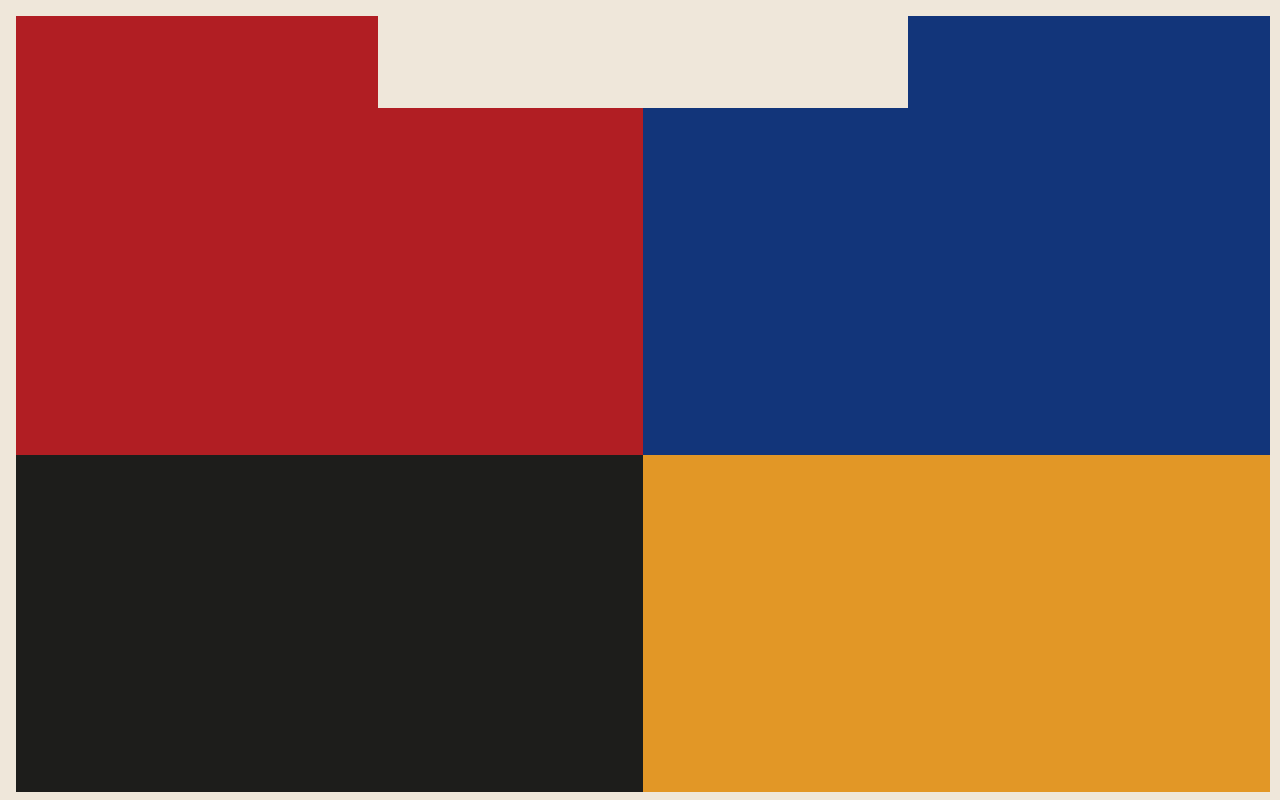
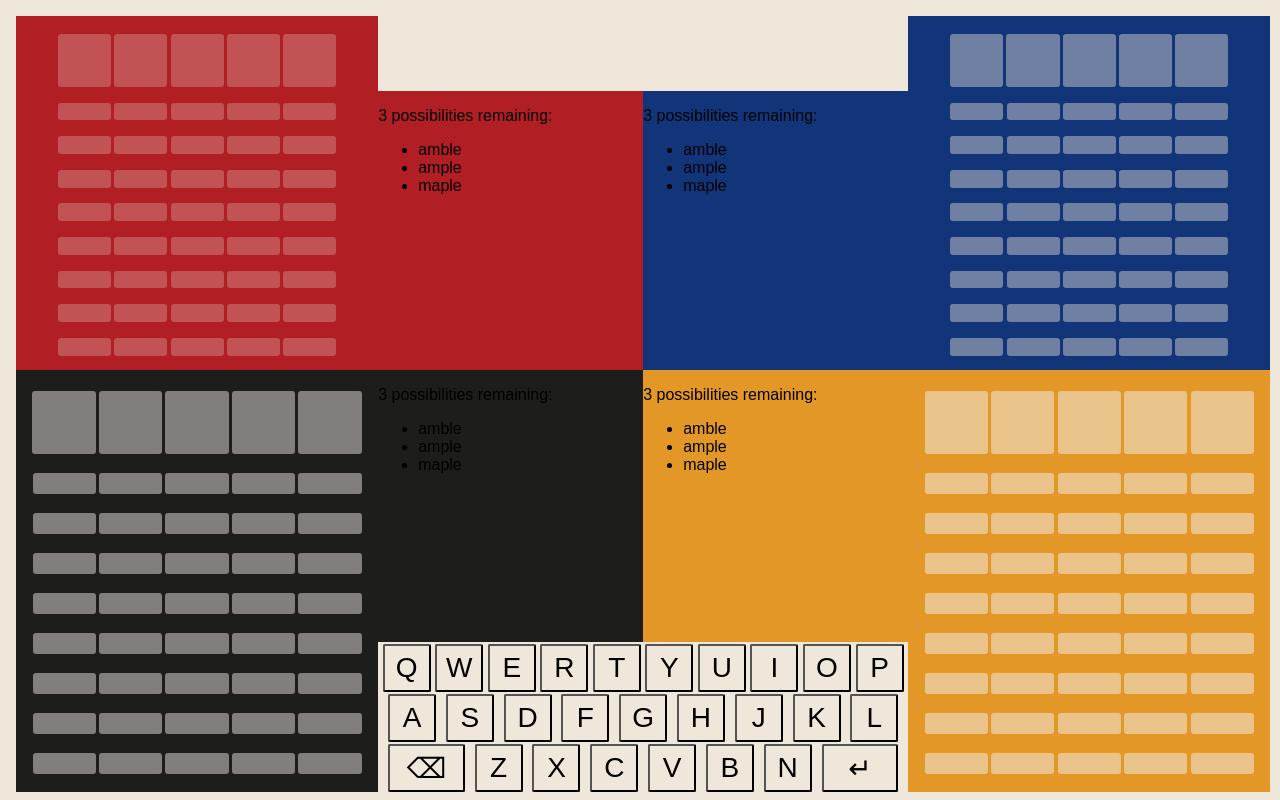
Before and after one commit to ellis-hay/quordle-bot, a Vue app in the folder quordle-bot-ui/: page / in a window 1280 px wide. Built offline with nearby package versions, Linux system fonts and the light colour scheme.

Commit message:
-added keyboard elements to vue -connected keys to event listeners/current word letter array in store

```diff
--- a/quordle-bot-ui/src/App.vue
+++ b/quordle-bot-ui/src/App.vue
@@ -3,7 +3,7 @@
   <head-main/>
   <guess-area v-for="n in 4" :key = "n" :word-number = "n" :id="'grid' + n"/>
   <word-list-area v-for="n in 4" :key = "n" :word-number = "n" :id="'word-list-area' + n"/>
-  <keyboard/>
+  <keyboard id="keyboard"/>
 </body>
 </template>
 
@@ -54,8 +54,6 @@ body{
   grid-area: wla1;
 }
 
-
-
 #grid2, #word-list-area2{
   background-color: #12357a;
 }
@@ -67,7 +65,6 @@ body{
 #word-list-area2{
   grid-area: wla2;
 }
-
 
 #grid3, #word-list-area3{
   background-color: #1d1d1b;
@@ -81,7 +78,6 @@ body{
   grid-area: wla3;
 }
 
-
 #grid4, #word-list-area4{
   background-color: #e29726;
 }
@@ -94,4 +90,11 @@ body{
   grid-area: wla4;
 }
 
+#keyboard{
+  grid-area: keyboard;
+  max-width: 530px;
+  display: flex;
+  flex-direction: column;
+}
+
 </style>
--- a/quordle-bot-ui/src/components/GuessRow.vue
+++ b/quordle-bot-ui/src/components/GuessRow.vue
@@ -1,5 +1,5 @@
 <template>
-  <div class="row" :class="{current: $store.state.currentGuess === rowNumber}">
+  <div class="row" :class="{current: $store.state.currentGuessNumber === rowNumber}">
       <div class="guess-box"></div>
       <div class="guess-box"></div>
       <div class="guess-box"></div>
@@ -44,5 +44,20 @@ export default {
     aspect-ratio: 1/1;
 }
 
+#grid1 .guess-box {
+    background-color: #c15354;
+}
+
+#grid2 .guess-box {
+    background-color: #6f80a2;
+}
+
+#grid3 .guess-box {
+    background-color: #827e7e;
+}
+
+#grid4 .guess-box {
+    background-color: #e9c389;
+}
 
 </style>
--- a/quordle-bot-ui/src/components/QuordleKeyboard.vue
+++ b/quordle-bot-ui/src/components/QuordleKeyboard.vue
@@ -0,0 +1,89 @@
+<template>
+  <div>
+        <div class="keyboard-row">
+            <button class="key" @click="addLetter($event)">Q</button>
+            <button class="key" @click="addLetter($event)">W</button>
+            <button class="key" @click="addLetter($event)">E</button>
+            <button class="key" @click="addLetter($event)">R</button>
+            <button class="key" @click="addLetter($event)">T</button>
+            <button class="key" @click="addLetter($event)">Y</button>
+            <button class="key" @click="addLetter($event)">U</button>
+            <button class="key" @click="addLetter($event)">I</button>
+            <button class="key" @click="addLetter($event)">O</button>
+            <button class="key" @click="addLetter($event)">P</button>
+        </div>
+        <div class="keyboard-row">
+            <button class="key" @click="addLetter($event)">A</button>
+            <button class="key" @click="addLetter($event)">S</button>
+            <button class="key" @click="addLetter($event)">D</button>
+            <button class="key" @click="addLetter($event)">F</button>
+            <button class="key" @click="addLetter($event)">G</button>
+            <button class="key" @click="addLetter($event)">H</button>
+            <button class="key" @click="addLetter($event)">J</button>
+            <button class="key" @click="addLetter($event)">K</button>
+            <button class="key" @click="addLetter($event)">L</button>
+        </div>
+        <div class="keyboard-row">
+            <button class="key key-special"  @click="backspace">⌫</button>
+            <button class="key" @click="addLetter($event)">Z</button>
+            <button class="key" @click="addLetter($event)">X</button>
+            <button class="key" @click="addLetter($event)">C</button>
+            <button class="key" @click="addLetter($event)">V</button>
+            <button class="key" @click="addLetter($event)">B</button>
+            <button class="key" @click="addLetter($event)">N</button>
+            <button class="key key-special">↵</button>
+        </div>
+    </div>
+</template>
+
+<script>
+export default {
+  name: "app",
+  data() {
+    return {
+    };
+  },
+  methods: {
+    addLetter(event){
+      if (this.$store.state.currentGuessLetters.length < 5){
+        this.$store.commit("ADD_LETTER", event.target.textContent);
+      }
+    },
+    backspace(){
+        this.$store.commit("REMOVE_LETTER");
+    }
+  }
+};
+</script>
+
+<style>
+.keyboard-row {
+    display: flex;
+    justify-content: space-evenly;
+    flex-grow: 1;
+    height: calc(16px + 4vh);
+    margin-top: 2px;
+}
+
+.key{
+    display: flex;
+    background-color: #EFE7DA;
+    font-family: 'Questrial', sans-serif;
+    font-size: calc(16px + 1.5vh);
+    font-weight: 500;
+    height: 100%;
+    aspect-ratio: 1/1;
+    justify-content: center;
+    align-items: center;
+    border-radius: 2px;
+}
+
+.key-special{
+    flex: 0 0 14.5% ;
+}
+
+.key:hover {
+  background-color: #ebdfcc;
+}
+
+</style>
--- a/quordle-bot-ui/src/components/WordListArea.vue
+++ b/quordle-bot-ui/src/components/WordListArea.vue
@@ -1,6 +1,11 @@
 <template>
   <div class = "word-list-area" >
-
+      <p>3 possibilities remaining:</p>
+        <ul>
+            <li>amble</li>
+            <li>ample</li>
+            <li>maple</li>
+        </ul>
   </div>
 </template>
 
--- a/quordle-bot-ui/src/store/index.js
+++ b/quordle-bot-ui/src/store/index.js
@@ -5,11 +5,22 @@ Vue.use(Vuex)
 
 export default new Vuex.Store({
   state: {
-    currentGuess: 1,
+    currentGuessNumber: 1,
+    currentGuessLetters: []
+
   },
   getters: {
   },
   mutations: {
+    ADD_LETTER(state, letter){
+      state.currentGuessLetters.push(letter);
+    },
+    REMOVE_LETTER(state){
+      state.currentGuessLetters.pop();
+    },
+    RESET_CURRENT_LETTERS(state){
+      state.currentGuessLetters = [];
+    }
   },
   actions: {
   },
```
